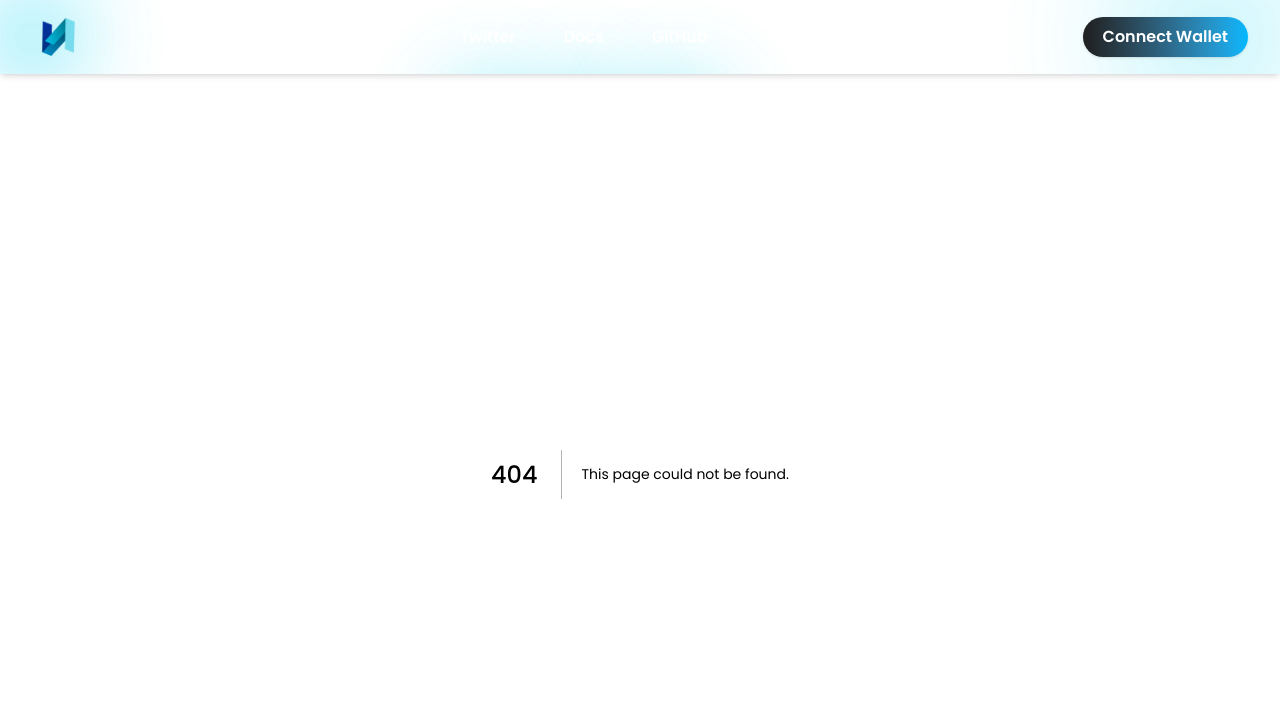
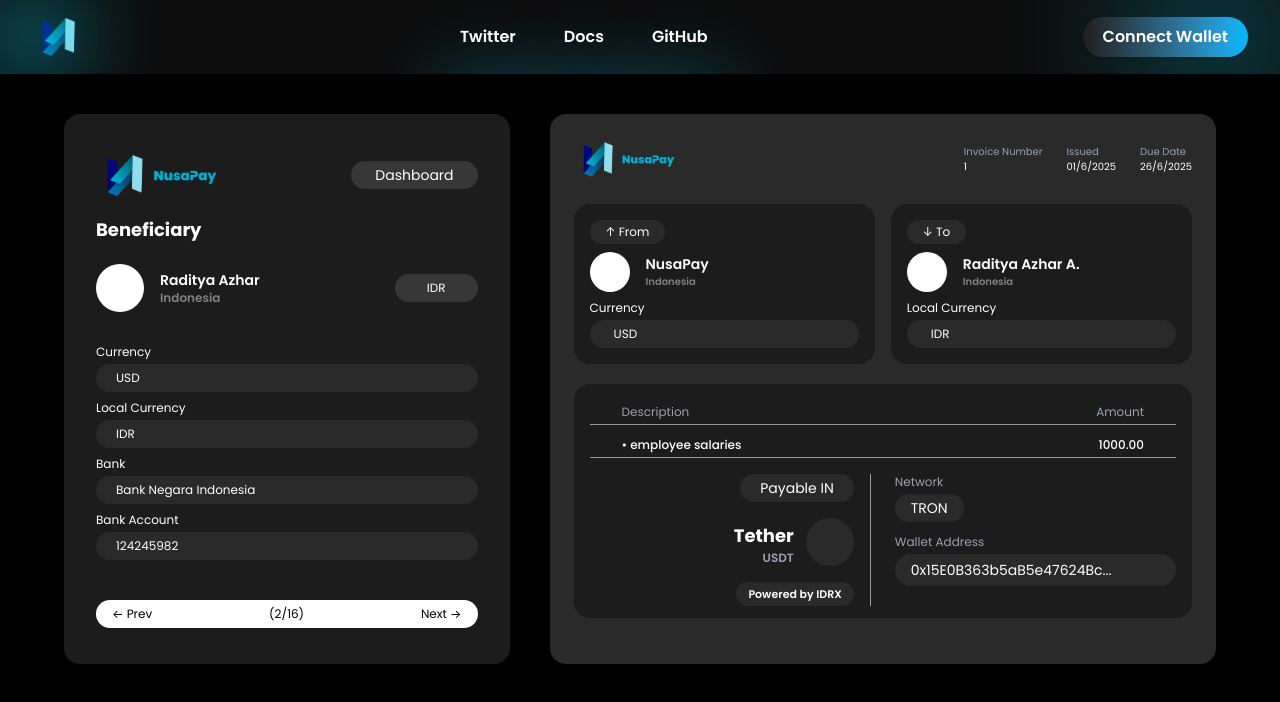
Before and after one commit to Lexirieru/NusaPay, a Next.js app: page /invoice/1 in a window 1280 px wide. Before the commit this address had no page. Shown: the top 702 px of the page. Built offline with nearby package versions, Linux system fonts and the light colour scheme.

Commit message:
add invoice

```diff
--- /dev/null
+++ b/src/app/invoice/[invoiceId]/page.tsx
@@ -0,0 +1,158 @@
+"use client";
+
+import { useParams } from "next/navigation";
+import Image from "next/image";
+
+export default function InvoicePage() {
+  const { invoiceId } = useParams();
+  const description = "employee salaries";
+
+  return (
+  <div className="min-h-screen bg-black px-4 sm:px-6 py-8 sm:py-10 text-white">
+    <div className="flex flex-col lg:flex-row gap-8 lg:gap-10 max-w-6xl mx-auto">
+
+      {/* Left Card */}
+      <div className="bg-[#1C1C1C] rounded-2xl px-6 sm:px-8 py-7 sm:py-9 w-full lg:w-[40%]">
+        <div className="flex justify-between items-center mb-4">
+          <Image src="/logonusa2.png" alt="logo" width={120} height={50} />
+          <button className="bg-[#373737] text-xs sm:text-sm px-4 sm:px-6 py-1 rounded-full">
+            Dashboard
+          </button>
+        </div>
+        <h3 className="font-bold text-base sm:text-lg mb-5">Beneficiary</h3>
+        <div className="flex items-center gap-4 mb-8">
+          <div className="bg-white w-10 h-10 sm:w-12 sm:h-12 rounded-full" />
+          <div>
+            <p className="font-semibold text-sm">Raditya Azhar</p>
+            <p className="text-[10px] sm:text-xs font-semibold text-[#818181]">Indonesia</p>
+          </div>
+          <span className="ml-auto bg-[#373737] text-[10px] sm:text-xs px-6 sm:px-8 py-1.5 rounded-full">
+            IDR
+          </span>
+        </div>
+
+        {[
+          { label: "Currency", value: "USD" },
+          { label: "Local Currency", value: "IDR" },
+          { label: "Bank", value: "Bank Negara Indonesia" },
+          { label: "Bank Account", value: "124245982" },
+        ].map(({ label, value }) => (
+          <div key={label} className="mb-2">
+            <label className="text-white text-[10px] sm:text-xs mb-1 block">{label}</label>
+            <div className="modal-input bg-[#2a2a2a] text-white text-xs rounded-full px-5 py-1.5 w-full cursor-default">
+              {value}
+            </div>
+          </div>
+        ))}
+
+        <div className="mt-10">
+          <div className="flex justify-between text-[11px] sm:text-xs bg-white rounded-full px-4 py-1.5">
+            <button className="text-black rounded-full">&larr; Prev</button>
+            <span className="text-black">(2/16)</span>
+            <button className="text-black rounded-full">Next &rarr;</button>
+          </div>
+        </div>
+      </div>
+
+      {/* Right Card */}
+      <div className="bg-[#2A2A2A] rounded-2xl px-4 sm:px-6 py-4 shadow-xl w-full lg:w-[60%]">
+        {/* Header */}
+        <div className="flex justify-between py-2">
+          <Image src="/logonusa2.png" alt="logo" width={100} height={40} />
+          <div className="flex gap-6 text-[10px] items-center text-gray-400">
+            {[
+              { label: "Invoice Number", value: invoiceId },
+              { label: "Issued", value: "01/6/2025" },
+              { label: "Due Date", value: "26/6/2025" },
+            ].map(({ label, value }) => (
+              <p key={label} className="flex flex-col">
+                {label}
+                <span className="text-white">{value}</span>
+              </p>
+            ))}
+          </div>
+        </div>
+
+        {/* From & To */}
+        <div className="flex flex-col sm:flex-row gap-4 mt-4">
+          {[
+            { title: "↑ From", name: "NusaPay", label: "Currency", value: "USD" },
+            { title: "↓ To", name: "Raditya Azhar A.", label: "Local Currency", value: "IDR" },
+          ].map(({ title, name, label, value }) => (
+            <div key={title} className="w-full sm:w-1/2 bg-[#1C1C1C] rounded-2xl px-4 py-4">
+              <p className="text-[10px] sm:text-xs bg-[#2A2A2A] rounded-full px-4 py-1 w-fit text-white">
+                {title}
+              </p>
+              <div className="flex items-center gap-4 mt-2">
+                <div className="bg-white w-10 h-10 rounded-full" />
+                <div>
+                  <p className="font-semibold text-sm">{name}</p>
+                  <p className="text-[10px] font-semibold text-[#818181]">Indonesia</p>
+                </div>
+              </div>
+              <div className="mt-2">
+                <label className="text-white text-xs mb-1 block">{label}</label>
+                <div className="modal-input bg-[#2A2A2A] text-white text-xs rounded-full px-6 py-1.5 w-full cursor-default">
+                  {value}
+                </div>
+              </div>
+            </div>
+          ))}
+        </div>
+
+        {/* DESCRIPTION SECTION */}
+        <div className="bg-[#1C1C1C] rounded-2xl px-4 py-3 space-y-3 mt-5">
+          {/* Header */}
+          <div className="flex justify-between text-[10px] sm:text-xs text-gray-400 border-b pt-2 border-white/55 pb-1 px-2 sm:px-8">
+            <p>Description</p>
+            <p>Amount</p>
+          </div>
+
+          {/* Description */}
+          <div className="flex justify-between mt-2 text-xs font-medium border-b border-white/55 pb-1 px-2 sm:px-8">
+            <p className="text-white">• {description}</p>
+            <p className="text-white">1000.00</p>
+          </div>
+
+          {/* SPLIT PAYMENT INFO */}
+          <div className="grid grid-cols-1 sm:grid-cols-2 gap-6 mt-4 items-start text-white">
+            {/* LEFT */}
+            <div className="flex flex-col space-y-3 sm:space-y-4 md:items-end sm:border-r border-white/55 sm:pr-4">
+              <p className="text-[10px] sm:text-sm bg-[#2A2A2A] rounded-full w-fit px-5 py-1 text-white">
+                Payable IN
+              </p>
+              <div className="flex gap-3 flex-row justify-between md:items-end px-4 md:px-0">
+                <div className="md:text-right">
+                  <p className="text-lg font-bold">Tether</p>
+                  <p className="text-[10px] sm:text-xs font-semibold text-gray-400">USDT</p>
+                </div>
+                <div className="w-10 h-10 sm:w-12 sm:h-12 rounded-full bg-[#2A2A2A]" />
+              </div>
+              <p className="text-[10px] sm:text-[11px] bg-[#2A2A2A] px-3 py-1 rounded-full w-max font-semibold">
+                Powered by IDRX
+              </p>
+            </div>
+
+            {/* RIGHT */}
+            <div className="space-y-3 mt-3 sm:mt-0">
+              <div>
+                <p className="text-[10px] sm:text-xs text-gray-400">Network</p>
+                <p className="bg-[#2A2A2A] w-max px-4 py-1 rounded-full text-xs sm:text-sm mt-1">
+                  TRON
+                </p>
+              </div>
+              <div>
+                <p className="text-[10px] sm:text-xs text-gray-400">Wallet Address</p>
+                <div className="bg-[#2A2A2A] rounded-full px-4 py-1.5 text-xs sm:text-sm break-all mt-1">
+                  0x15E0B363b5aB5e47624Bc...
+                </div>
+              </div>
+            </div>
+          </div>
+        </div>
+      </div>
+    </div>
+  </div>
+);
+
+}
```
Also changed, not shown: public/logonusa2.png (added).
